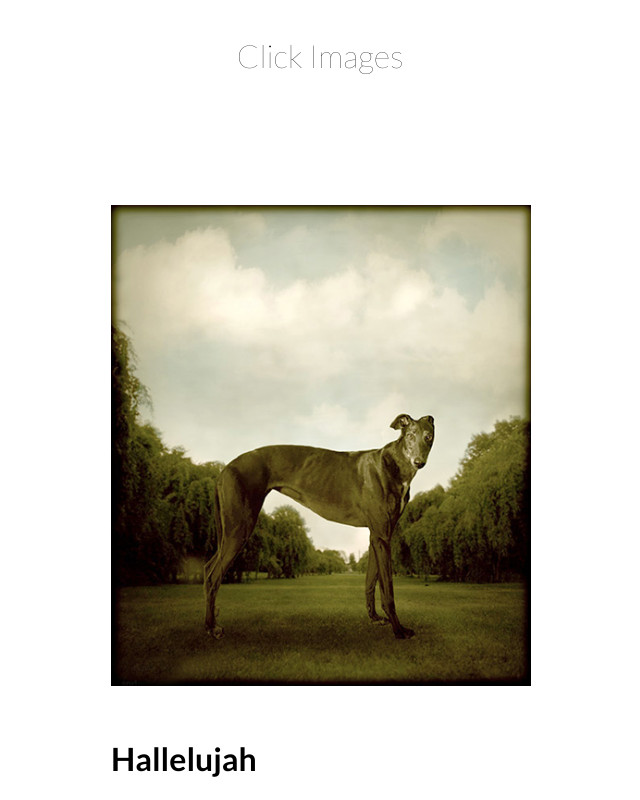
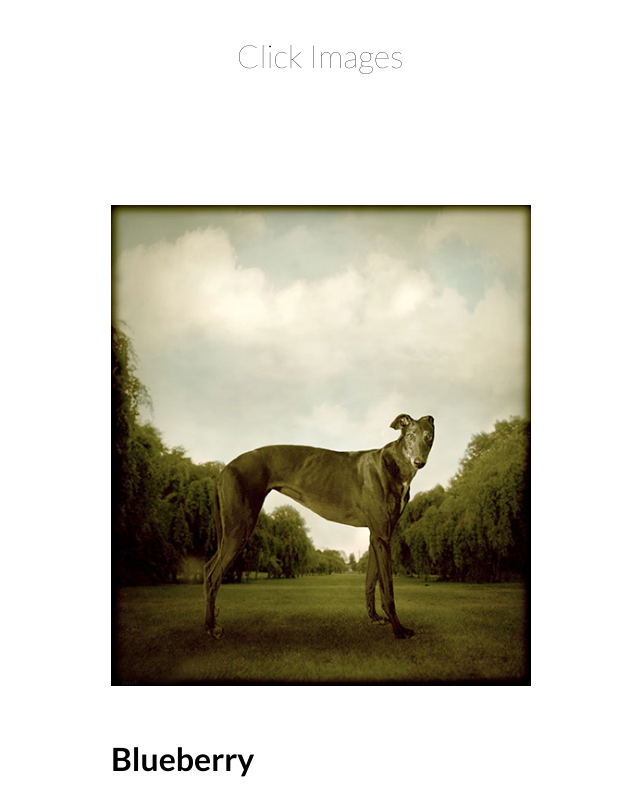
Before and after one commit to juanOcotti/alias, a plain HTML site: page index.html in a window 1280 px wide. Shown: the part 1121-1921 px from the top of the page, without its empty margins (320-960 px from the left). Drawn offline with nearby package versions, Linux system fonts and the light colour scheme.

Commit message:
commit blueberry

```diff
--- a/index.html
+++ b/index.html
@@ -147,7 +147,7 @@ span {
 	<img src="suky_600px.jpg" alt="suky" id="lost"/>
 </div>
 
-<h1>Hallelujah</h1>
+<h1>Blueberry</h1>
 
 <script src="https://code.jquery.com/jquery-3.1.1.min.js"   integrity="sha256-hVVnYaiADRTO2PzUGmuLJr8BLUSjGIZsDYGmIJLv2b8="   crossorigin="anonymous"></script>
 
```
